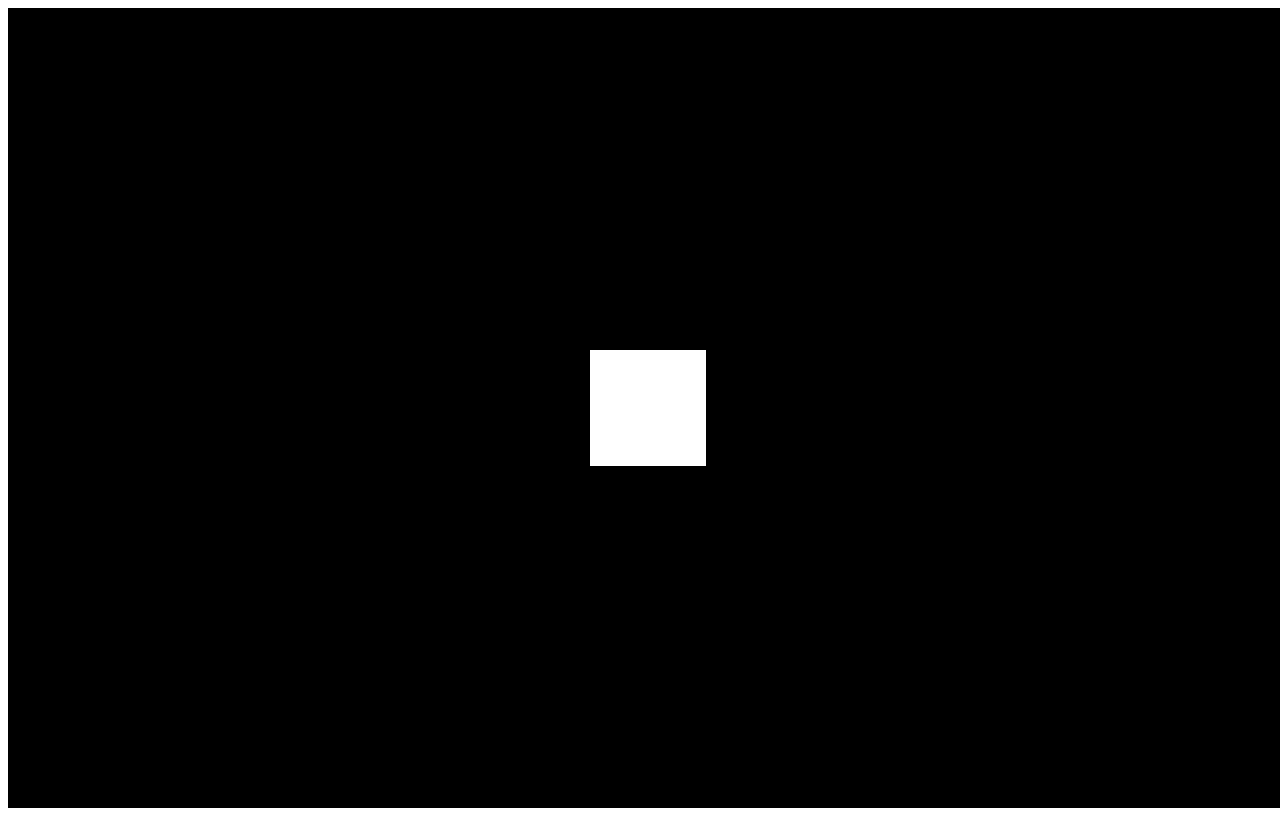
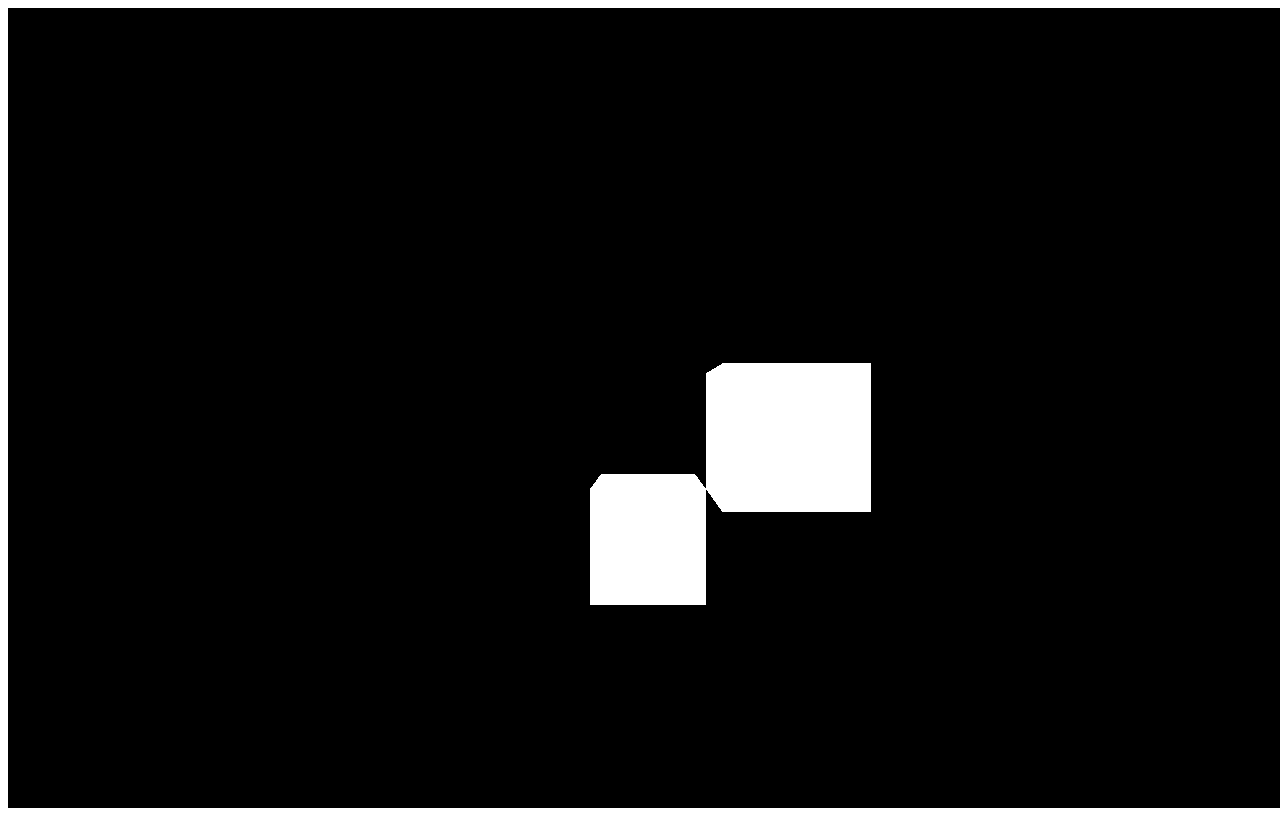
Before and after one commit to IanYeh0516/ACS, a plain HTML site: page index.html in a window 1280 px wide. Drawn offline with nearby package versions, Linux system fonts and the light colour scheme.

Commit message:
update interface

```diff
--- /dev/null
+++ b/Script/Main.js
@@ -0,0 +1,22 @@
+import * as THREE from 'https://cdn.jsdelivr.net/npm/three@0.128.0/build/three.module.js';
+import { SceneManager } from './Scene.js';
+import { CubeModel } from './Model.js';
+import { Vector3 } from './model.js';
+
+// 初始化場景管理器
+const sceneManager = new SceneManager();
+
+// 創建一個 CubeModel 的實例
+const cubeModel = new CubeModel();
+const cube1 = cubeModel.createModel(new Vector3(0,0,0));
+const cube2 = cubeModel.createModel(new Vector3(1,1,1));
+sceneManager.addModel(cube1);
+sceneManager.addModel(cube2);
+// 每幀渲染
+function Update() {
+    requestAnimationFrame(Update);
+    sceneManager.render();
+}
+
+// 開始動畫
+Update();
--- /dev/null
+++ b/Script/Model.js
@@ -0,0 +1,39 @@
+// ./Script/Model.js
+export class Model {
+    constructor() {
+        if (new.target === Model) {
+            throw new TypeError("Cannot construct Abstract instances directly");
+        }
+    }
+
+    createModel(position = new Vector3()) {
+        throw new Error("You have to implement the method createModel!");
+    }
+    animate() {
+        throw new Error("You have to implement the method animate!");
+    }
+}
+// Vectory 3 ，簡化操作。
+export class Vector3 {
+    constructor(x = 0, y = 0, z = 0) {
+        this.x = x;
+        this.y = y;
+        this.z = z;
+    }
+}
+
+export class CubeModel extends Model {
+    constructor() {
+        super();
+    }
+
+    createModel(position = new Vector3()) {
+        const geometry = new THREE.BoxGeometry();
+        const material = new THREE.MeshBasicMaterial({ color: 0xffffff });
+        this.mesh = new THREE.Mesh(geometry, material);
+        this.mesh.position.set(position.x, position.y, position.z);
+        return this.mesh;
+    }
+    animate(){}
+
+}
--- /dev/null
+++ b/Script/Scene.js
@@ -0,0 +1,23 @@
+// ./Script/Scene.js
+import * as THREE from 'https://cdn.jsdelivr.net/npm/three@0.128.0/build/three.module.js';
+
+export class SceneManager {
+    constructor() {
+        this.scene = new THREE.Scene();
+        this.camera = new THREE.PerspectiveCamera(75, window.innerWidth / window.innerHeight, 0.1, 1000);
+        this.renderer = new THREE.WebGLRenderer();
+        this.renderer.setSize(window.innerWidth, window.innerHeight);
+        document.body.appendChild(this.renderer.domElement);
+
+        this.camera.position.z = 5;
+        this.camera.position.y = 1.2;
+    }
+
+    addModel(model) {
+        this.scene.add(model);
+    }
+
+    render() {
+        this.renderer.render(this.scene, this.camera);
+    }
+}
--- a/index.html
+++ b/index.html
@@ -8,6 +8,6 @@
 </head>
 <body>
     <script src="https://cdnjs.cloudflare.com/ajax/libs/three.js/r128/three.min.js"></script>
-    <script type="module"  src="script.js"></script>
+    <script type="module"  src="./Script/Main.js"></script>
 </body>
 </html>
--- a/script.js
+++ /dev/null
@@ -1,23 +0,0 @@
-import * as THREE from 'https://cdn.jsdelivr.net/npm/three@0.128.0/build/three.module.js';
-
-const scene = new THREE.Scene();
-const camera = new THREE.PerspectiveCamera( 75, window.innerWidth / window.innerHeight, 0.1, 1000 );
-
-const renderer = new THREE.WebGLRenderer();
-renderer.setSize( window.innerWidth, window.innerHeight );
-renderer.setAnimationLoop( animate );
-document.body.appendChild( renderer.domElement );
-
-const geometry = new THREE.BoxGeometry( 1, 1, 1 );
-const material = new THREE.MeshBasicMaterial( { color: 0xffffff } );
-const cube = new THREE.Mesh( geometry, material );
-scene.add( cube );
-
-camera.position.z = 5;
-
-function animate() {
-
-
-	renderer.render( scene, camera );
-
-}
```
